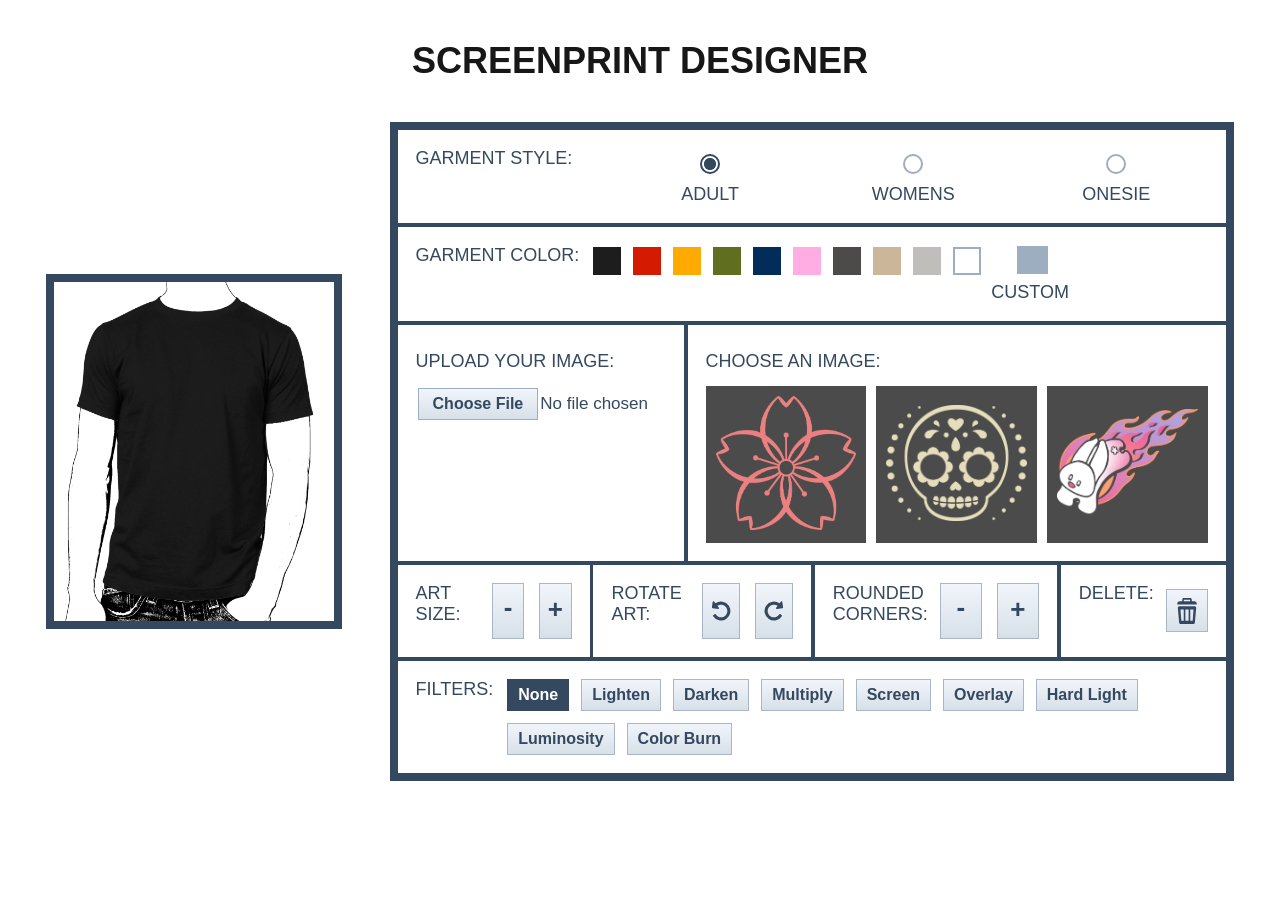
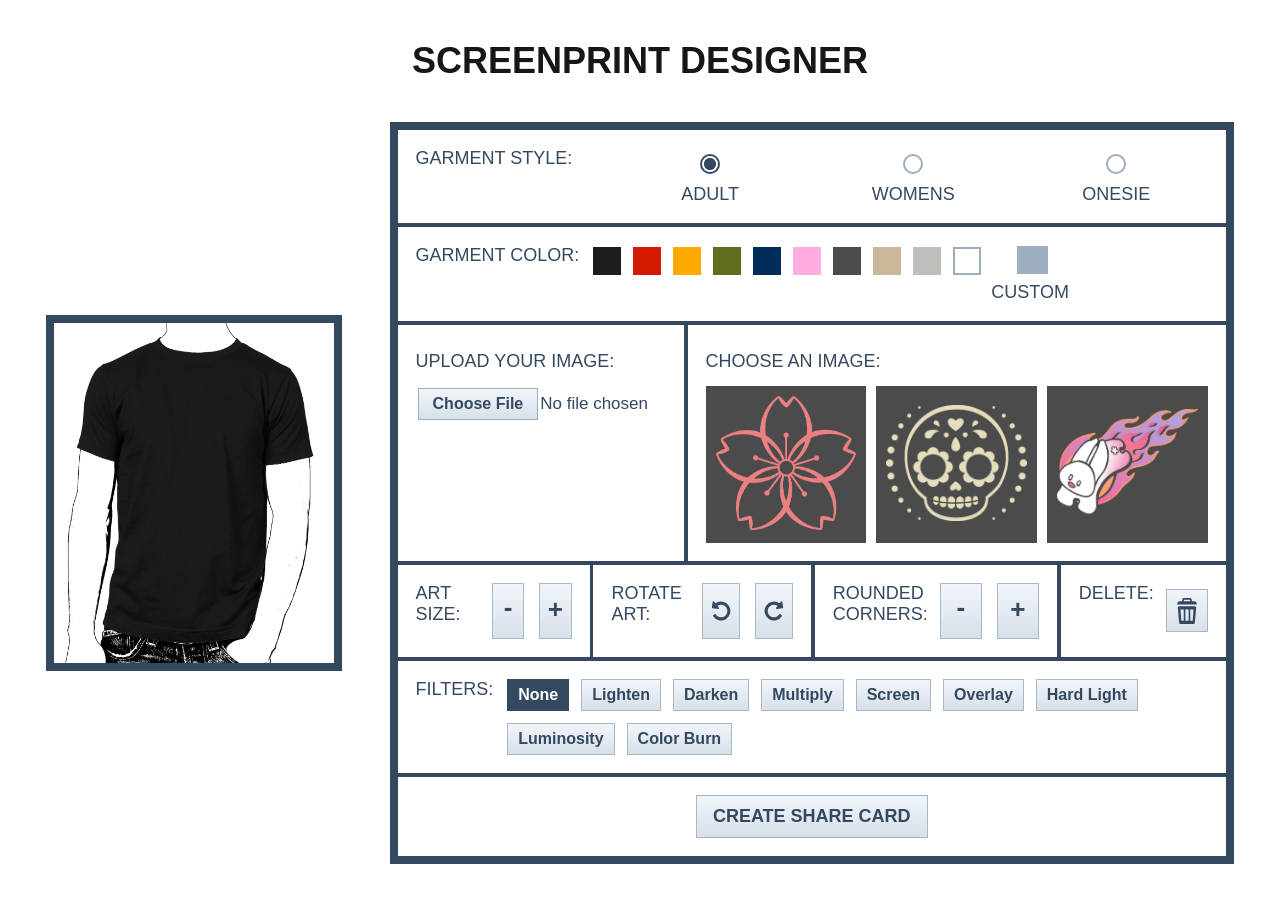
Before and after one commit to oxleberry/screenprint-designer, a Next.js app: page / in a window 1280 px wide. Shown: the top 902 px of the page. Before the commit the page ends 831 px from the top, so only its background shows below. Built offline with nearby package versions, Linux system fonts and the light colour scheme.

Commit message:
feat(screenprint designer): add share card ui

```diff
--- a/src/app/page.js
+++ b/src/app/page.js
@@ -474,6 +474,13 @@ export default function ScreenprintDesigner() {
 		}));
 	}
 
+	// =======================================
+	// Share Card functions
+	// =======================================
+	function shareCardClickHandler() {
+		console.log('SHARE CARD');
+	}
+
 	return (
 		<div className="full-backboard screenprint-designer-page">
 			<h1>Screenprint Designer</h1>
@@ -701,6 +708,16 @@ export default function ScreenprintDesigner() {
 							)}
 						</div>
 					</div>
+
+					{/* Share Card Button */}
+					<div className="option-section option-share">
+						<button
+							type="button"
+							className="share-button"
+							onClick={shareCardClickHandler}
+						>Create Share Card
+						</button>
+					</div>
 				</section>
 
 			</main>
--- a/src/styles/_screenprint-designer.scss
+++ b/src/styles/_screenprint-designer.scss
@@ -474,5 +474,30 @@
 				}
 			}
 		}
+
+		// =====================
+		// Share Card Button
+		// =====================
+		.option-share {
+			display: flex;
+			justify-content: center;
+			align-items: center;
+		}
+
+		.share-button {
+			font-weight: 800;
+			font-size: 18px;
+			text-transform: uppercase;
+			color: var(--options-color);
+			padding: 10px 16px;
+			border: 1px solid #a8b6c5;
+			background-color: #d7e0e8;
+			background-image: linear-gradient(#f1f5fb, #d7e0e8);
+
+			&:hover {
+				box-shadow: 0 0 0 2px var(--options-color-light);
+				transition: all 200ms ease-out;
+			}
+		}
 	}
 }
```
